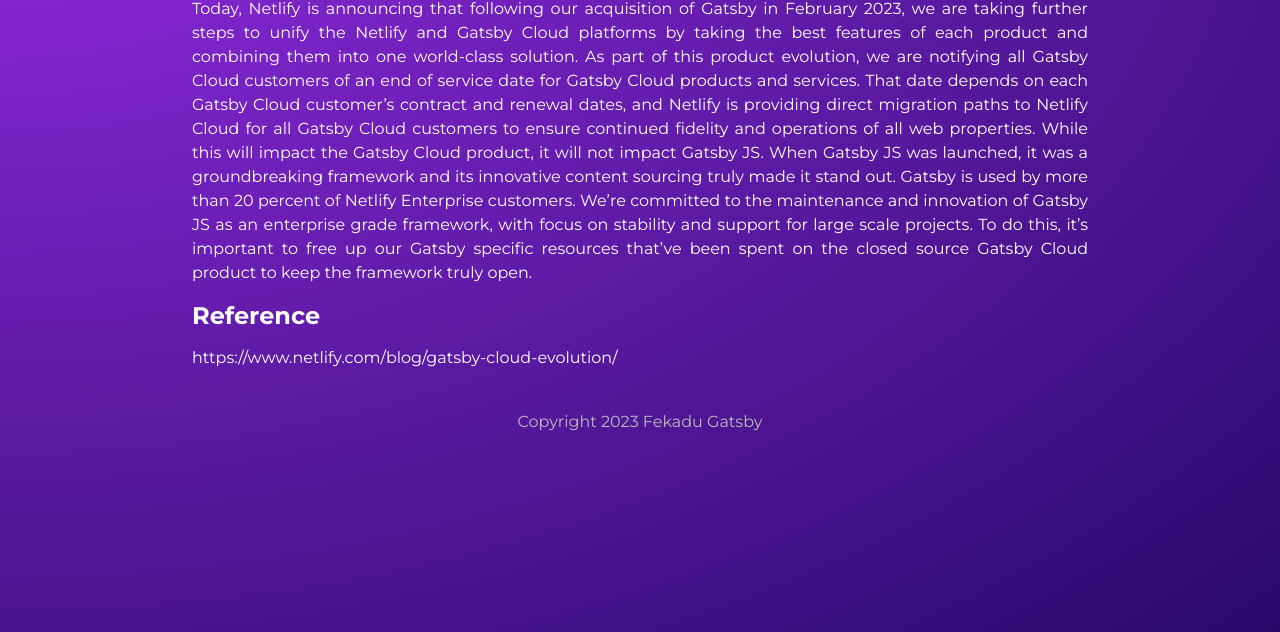
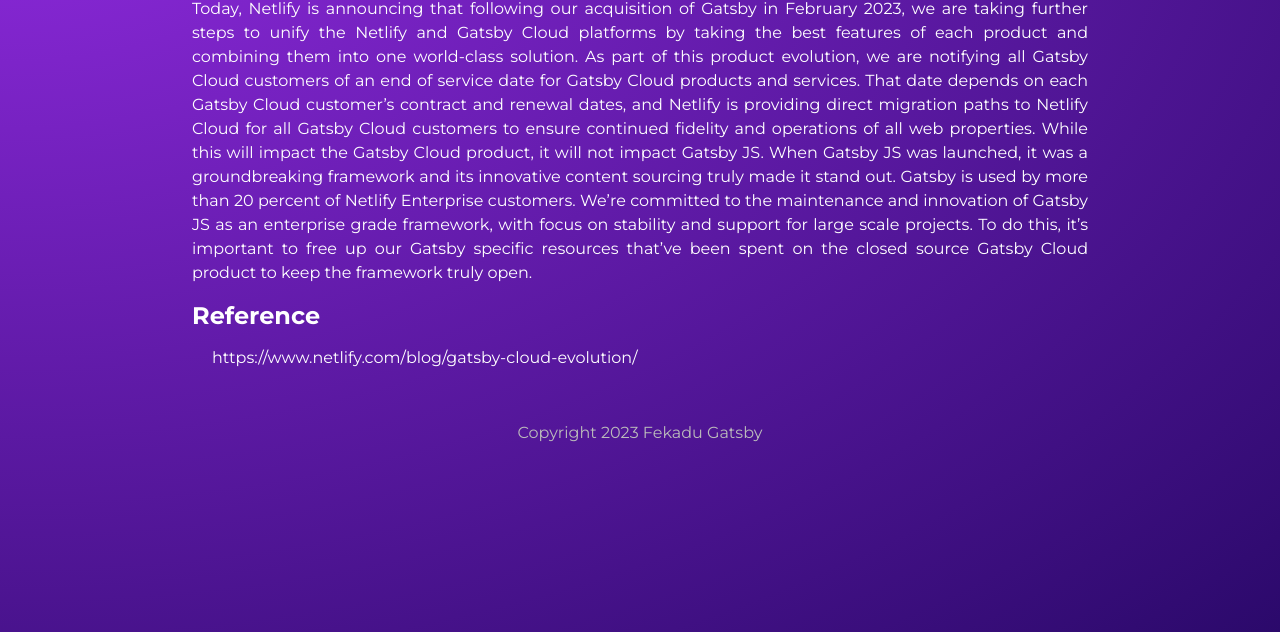
Before and after one commit to Feka-T/Web_Warror, a Gatsby site: page /about in a window 1280 px wide. Shown: the part 168-800 px from the top of the page. Built offline with nearby package versions, Linux system fonts and the light colour scheme; Gatsby itself is replaced by a stand-in of ours.

Commit message:
About Us link update

```diff
--- a/src/pages/about.js
+++ b/src/pages/about.js
@@ -1,5 +1,7 @@
 import React from "react";
 import Layout from "../components/Layout";
+import { Link } from "gatsby";
+import * as styles from "../styles/about.module.css";
 
 const About = () => {
   return (
@@ -28,7 +30,15 @@
           open.
         </p>
         <h2>Reference</h2>
-        <p>https://www.netlify.com/blog/gatsby-cloud-evolution/</p>
+        <p>
+          <Link
+            className={styles.outLink}
+            to="https://www.netlify.com/blog/gatsby-cloud-evolution/"
+            target="_blank"
+          >
+            https://www.netlify.com/blog/gatsby-cloud-evolution/
+          </Link>
+        </p>
       </div>
     </Layout>
   );
--- /dev/null
+++ b/src/styles/about.module.css
@@ -0,0 +1,10 @@
+.outLink {
+  display: inline-block;
+  margin-left: 20px;
+  font-weight: 400;
+  padding-bottom: 8px;
+  border-bottom: 3px solid transparent;
+}
+.outLink:hover {
+  border-color: white;
+}
```
